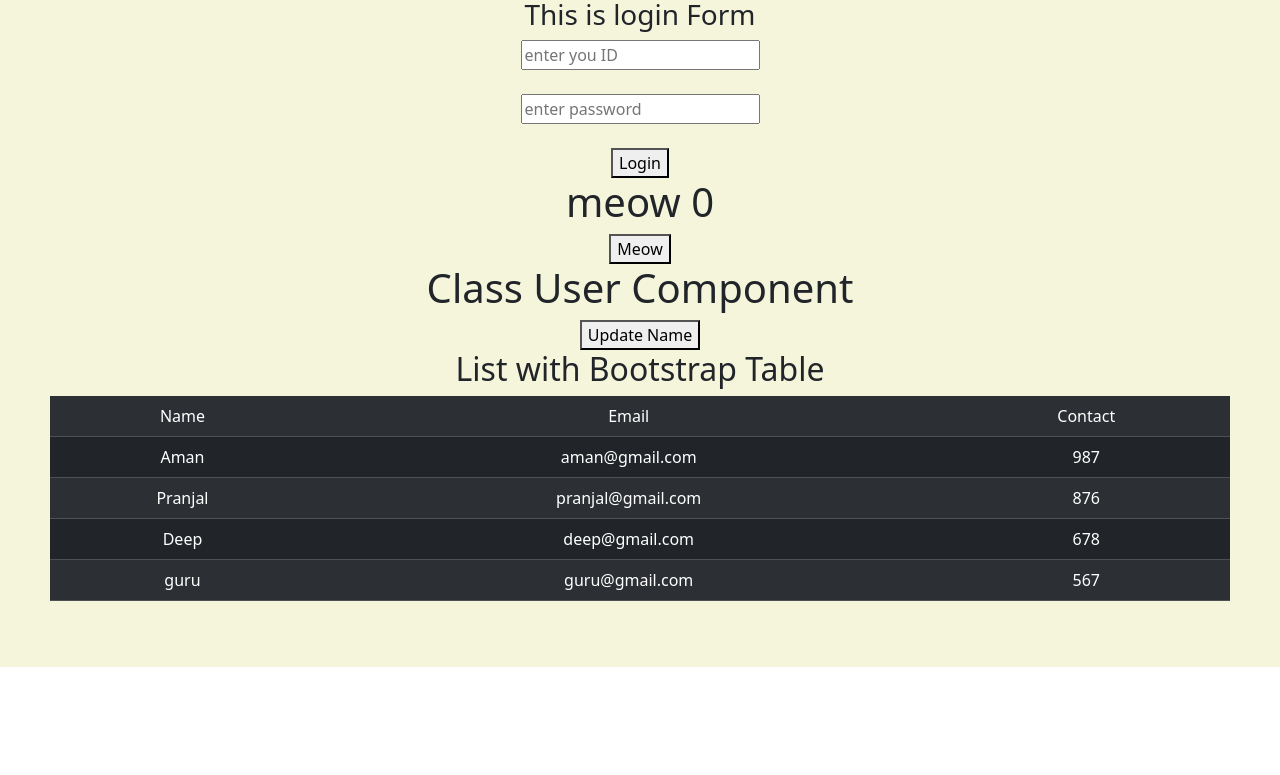
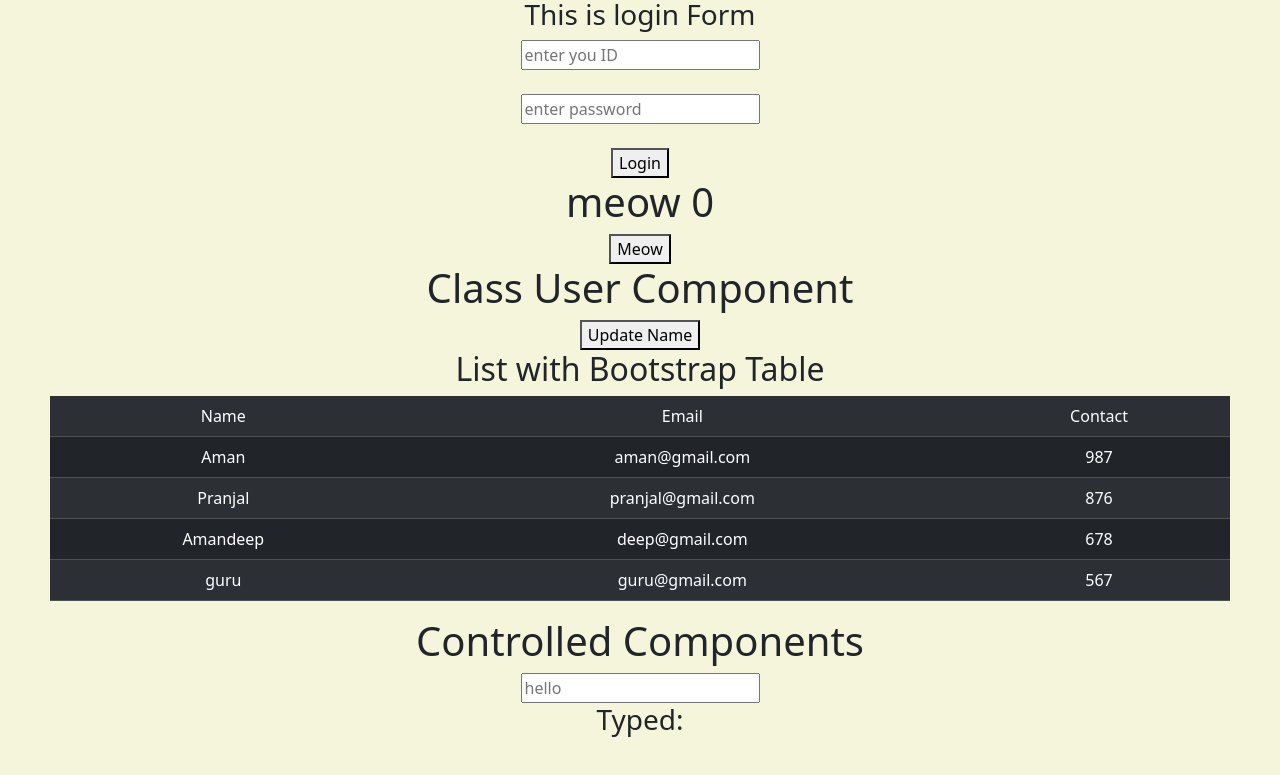
Before and after one commit to Aman-Raut/React_Practics-From-stepbystep, a React (Create React App) app: page / in a window 1280 px wide. Shown: the part 692-1467 px from the top of the page. Before the commit the page ends 1359 px from the top, so only its background shows below. Built offline with nearby package versions, Linux system fonts and the light colour scheme.

Commit message:
modified:   src/App.js 	new file:   src/Cont.js 	modified:   src/Effect.js 	modified:   src/Login.js 	modified:   src/Map.js

```diff
--- a/src/App.js
+++ b/src/App.js
@@ -8,7 +8,8 @@ import Form from './Form';
 import Login from './Login';
 import User from './User'
 import Effect from './Effect';
-import Map from './Map'
+import Map from './Map';
+import Cont from './Cont';
 
 
 function App() {
@@ -33,6 +34,7 @@ function updateData(){
       <User name={name} />
       <button onClick={()=>setName("Aman Raut")}>Update Name</button>
       <Map />
+      <Cont />
     </div>
   )
 }
--- /dev/null
+++ b/src/Cont.js
@@ -0,0 +1,15 @@
+import react,{useState} from 'react';
+
+function Cont(){
+
+    let[val,setVal] = useState("")
+    return(
+        <>
+        <h1>Controlled Components</h1>
+        <input type="text" placeholder='hello' value={val} onChange={(e)=>setVal(e.target.value)} />
+        <h3>Typed: {val}</h3>
+        </>
+    )
+}
+
+export default Cont;
--- a/src/Effect.js
+++ b/src/Effect.js
@@ -8,7 +8,7 @@ function Effect(){
     })
     return(
         <div>
-            <h1>meow {count}</h1>
+            <h1> meow {count}</h1>
             <button onClick={()=>setCount(count+1)}>Meow</button>
         </div>
     )
--- a/src/Login.js
+++ b/src/Login.js
@@ -9,7 +9,7 @@ function Login(){
 
     function loginHandle(e){
 
-        (user || password <3)?
+        (user || password < 3)?
         alert(" please type correct values")
         : alert("All good")
 
@@ -18,7 +18,7 @@ function Login(){
 
     function userHandler(e){
         let item = e.target.value;
-        item.length<3?
+        (item.length<3)?
         setUserErr(true):
         setUserErr(false)
 
--- a/src/Map.js
+++ b/src/Map.js
@@ -6,7 +6,7 @@ function Map(){
 const users = [
     {name: 'Aman', email: 'aman@gmail.com', contact:'987'},
     {name: 'Pranjal', email: 'pranjal@gmail.com', contact:'876'},
-    {name: 'Deep', email: 'deep@gmail.com', contact:'678'},
+    {name: 'Amandeep', email: 'deep@gmail.com', contact:'678'},
     {name: 'guru', email: 'guru@gmail.com', contact:'567'},
 
 ]
```
